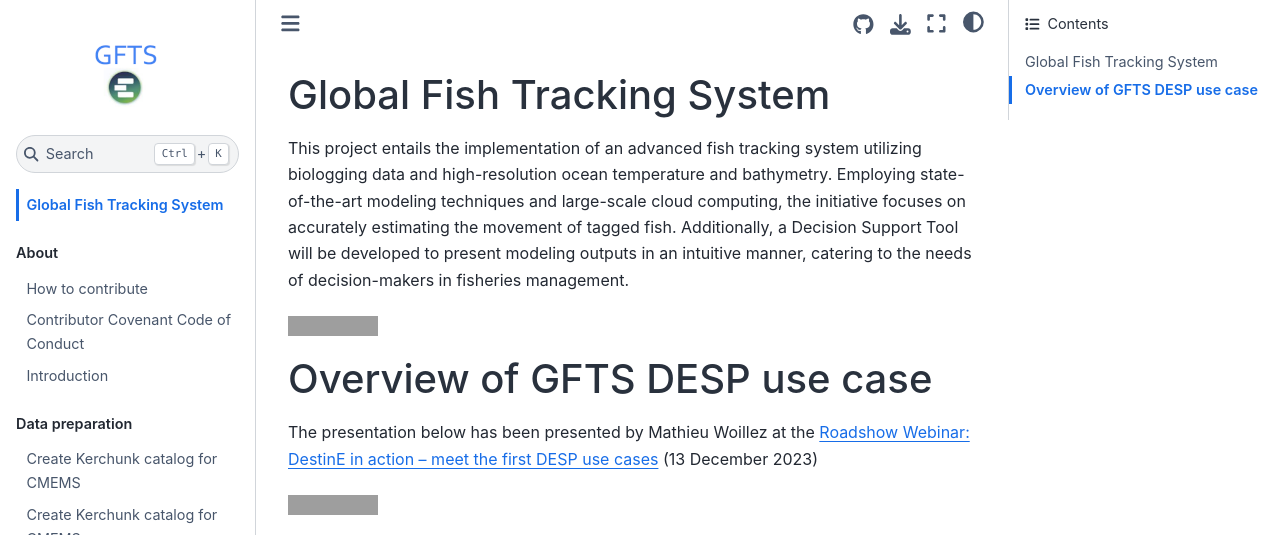
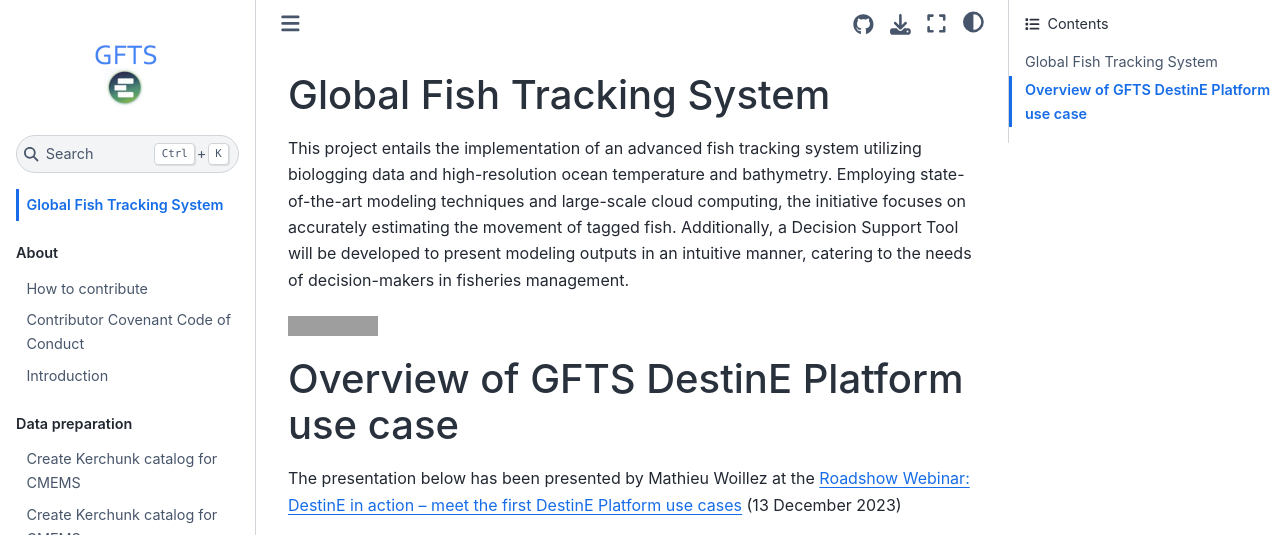
Before and after one commit to destination-earth/DestinE_ESA_GFTS, a Jupyter Book: the page built from docs/intro.md, in a window 1280 px wide and 1299 px high, cut to the strip 0-535 px from the top of the window. Built offline with Jupyter Book 1.0.4 settings and Sphinx 7.4.7 and the Sphinx Book theme 1.1.4, drawn with Linux system fonts in a browser that asks for light colours; pages that are not in the unit, such as notebooks, are missing from menus; comment, search, counter and statistics services are not loaded; grey boxes are pictures that could not be loaded.

Commit message:
Update DESP name to DestinE Platform

```diff
--- a/docs/_config.yml
+++ b/docs/_config.yml
@@ -5,7 +5,7 @@
 
 #######################################################################################
 # Book settings
-title: Global Fish Tracking System (GFTS) - DESP use case # The title of the book. Will be placed in the left navbar.
+title: Global Fish Tracking System (GFTS) - DestinE Platform use case # The title of the book. Will be placed in the left navbar.
 author: Pangeo # The author of the book
 copyright: "2023" # Copyright year to be placed in the footer
 logo: "./images/gfts.png" # A path to the book logo
--- a/docs/conf.py
+++ b/docs/conf.py
@@ -54,7 +54,7 @@ html_theme_options = {
     "use_edit_page_button": False,
     "use_issues_button": True,
 }
-html_title = "Global Fish Tracking System (GFTS) - DESP use case"
+html_title = "Global Fish Tracking System (GFTS) - DestinE Platform use case"
 latex_engine = "pdflatex"
 myst_enable_extensions = [
     "colon_fence",
--- a/docs/intro.md
+++ b/docs/intro.md
@@ -1,7 +1,7 @@
 ---
 # File metadata may be provided as frontmatter YAML
 title: Global Fish Tracking System (GFTS)
-subtitle: DESP Use case
+subtitle: DestinE Platform Use case
 description: Making fishing more sustainable
 date: 2023-12-12
 authors:
@@ -116,9 +116,9 @@ This project entails the implementation of an advanced fish tracking system util
 
 <a href="https://w3id.org/ro-id/2edcfa66-0f59-42f4-aa29-1c5681466424"> <img alt="RoHub" src="https://img.shields.io/badge/RoHub-FAIR_Executable_Research_Object-2ea44f?logo=Open+Access&logoColor=blue"></a>
 
-# Overview of GFTS DESP use case
+# Overview of GFTS DestinE Platform use case
 
-The presentation below has been presented by Mathieu Woillez at the [Roadshow Webinar: DestinE in action – meet the first DESP use cases](https://destination-earth.eu/event/destine-in-action-meet-the-first-desp-use-cases/) (13 December 2023)
+The presentation below has been presented by Mathieu Woillez at the [Roadshow Webinar: DestinE in action – meet the first DestinE Platform use cases](https://destination-earth.eu/event/destine-in-action-meet-the-first-desp-use-cases/) (13 December 2023)
 
 [![DOI](https://zenodo.org/badge/DOI/10.5281/zenodo.10372387.svg)](https://doi.org/10.5281/zenodo.10372387)
 
--- a/docs/references.bib
+++ b/docs/references.bib
@@ -245,9 +245,9 @@
   doi = {10.5281/ZENODO.10372387},
   url = {https://zenodo.org/doi/10.5281/zenodo.10372387},
   author = {Woillez,  Mathieu and Wiesmann,  Daniel and Fouilloux,  Anne and Odaka,  Tina Erica and Ragan-Kelley,  Benjamin and Veerman,  Olaf and Autret,  Emmanuelle and Mestre,  Ricardo and da Silva,  Daniel},
-  keywords = {Marine Conservation,  Sustainable Fishing,  Fish Tracking,  Pangeo,  ESA,  Destination Earth,  DESP},
+  keywords = {Marine Conservation,  Sustainable Fishing,  Fish Tracking,  Pangeo,  ESA,  Destination Earth,  DestinE Platform},
   language = {en},
-  title = {Global Fish Tracking System - DESP Use Case},
+  title = {Global Fish Tracking System - DestinE Platform Use Case},
   publisher = {Zenodo},
   year = {2023},
   copyright = {Creative Commons Attribution 4.0 International}
```
Also changed, not shown: README.md (+1 -1 lines).
